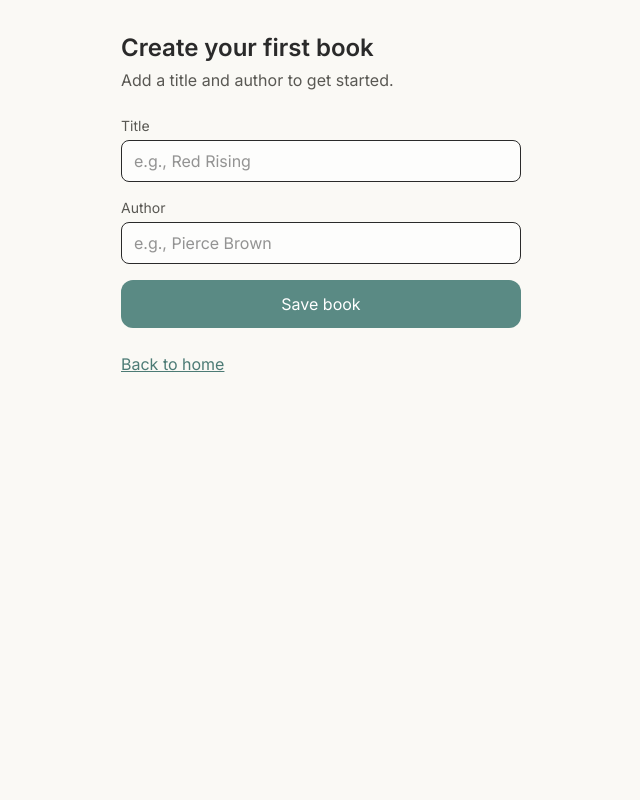
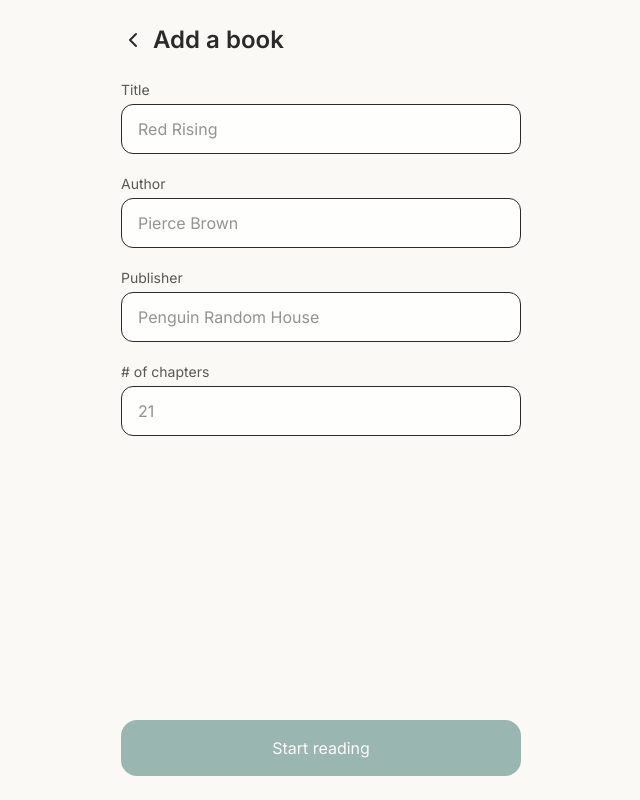
Before and after one commit to ignacio282/Studio-Project-AINotes, a Next.js app: page /books/new in a window 1280 px wide. Shown: the whole page, without its empty margins (319-959 px from the left). Built offline with nearby package versions, Linux system fonts and the light colour scheme.

Commit message:
Book creation
Pending test

```diff
--- a/app/api/books/route.ts
+++ b/app/api/books/route.ts
@@ -7,17 +7,35 @@ type Book = {
   id: string;
   title: string;
   author?: string | null;
+  publisher?: string | null;
+  total_chapters?: number | null;
+  cover_url?: string | null;
+  status?: string | null;
   created_at: string;
 };
 
 export async function GET() {
   try {
     const supabase = getServiceSupabase();
-    const { data, error } = await supabase
+    // Try extended fields first; fall back if columns are missing
+    let data: any[] | null = null;
+    let error: any = null;
+    {
+      const resp = await supabase
+        .from("books")
+        .select("id,title,author,publisher,total_chapters,cover_url,status,created_at")
+        .order("created_at", { ascending: false });
+      data = resp.data as any[] | null;
+      error = resp.error;
+    }
+    if (error) {
+      const resp = await supabase
         .from("books")
         .select("id,title,author,created_at")
         .order("created_at", { ascending: false });
-    if (error) throw error;
+      if (resp.error) throw resp.error;
+      data = resp.data as any[] | null;
+    }
     const books = (data ?? []) as Book[];
     return Response.json({ books });
   } catch (err) {
@@ -28,20 +46,44 @@ export async function GET() {
 
 export async function POST(req: NextRequest) {
   try {
-    const body = (await req.json()) as { title?: unknown; author?: unknown };
+    const body = (await req.json()) as {
+      title?: unknown;
+      author?: unknown;
+      publisher?: unknown;
+      totalChapters?: unknown;
+      coverUrl?: unknown;
+      status?: unknown;
+    };
     const title = typeof body.title === "string" ? body.title.trim() : "";
     const author = typeof body.author === "string" ? body.author.trim() : null;
+    const publisher = typeof body.publisher === "string" ? body.publisher.trim() : null;
+    const totalChaptersRaw = typeof body.totalChapters === "number" ? body.totalChapters : Number(body.totalChapters);
+    const total_chapters = Number.isFinite(totalChaptersRaw) && totalChaptersRaw > 0 ? Math.floor(totalChaptersRaw) : null;
+    const cover_url = typeof body.coverUrl === "string" ? body.coverUrl.trim() : null;
+    const status = typeof body.status === "string" ? body.status.trim() : null;
     if (!title) {
       return new Response(JSON.stringify({ error: "Title is required" }), { status: 400 });
     }
     const supabase = getServiceSupabase();
-    const { data, error } = await supabase
+    // Attempt insert with extended fields; if it fails due to missing columns, retry with minimal payload.
+    const attempt = async () =>
+      supabase
+        .from("books")
+        .insert({ title, author, publisher, total_chapters, cover_url, status })
+        .select("id,title,author,publisher,total_chapters,cover_url,status,created_at")
+        .single();
+
+    let { data, error } = await attempt();
+    if (error) {
+      const minimal = await supabase
         .from("books")
         .insert({ title, author })
         .select("id,title,author,created_at")
         .single();
-    if (error) throw error;
-    return Response.json({ book: data });
+      if (minimal.error) throw minimal.error;
+      data = minimal.data as any;
+    }
+    return Response.json({ book: data as Book });
   } catch (err) {
     const message = err instanceof Error ? err.message : "Unable to create book";
     return new Response(JSON.stringify({ error: message }), { status: 500 });
--- a/app/books/new/page.jsx
+++ b/app/books/new/page.jsx
@@ -1,31 +1,90 @@
 "use client";
 
-import Link from "next/link";
+import { useState } from "react";
+import { useRouter } from "next/navigation";
+
+function BackArrow({ onClick }) {
+  return (
+    <button type="button" onClick={onClick} aria-label="Go back" className="mr-2 text-[var(--color-text-main)]">
+      <svg viewBox="0 0 24 24" className="h-6 w-6" aria-hidden>
+        <path d="M15 18l-6-6 6-6" stroke="currentColor" strokeWidth="2" fill="none" strokeLinecap="round" strokeLinejoin="round" />
+      </svg>
+    </button>
+  );
+}
 
 export default function NewBookPage() {
-  function onSubmit(e) {
+  const router = useRouter();
+  const [form, setForm] = useState({ title: "", author: "", publisher: "", chapters: "" });
+  const [submitting, setSubmitting] = useState(false);
+  const [error, setError] = useState("");
+
+  const onChange = (e) => {
+    const { name, value } = e.target;
+    setForm((prev) => ({ ...prev, [name]: value }));
+  };
+
+  async function onSubmit(e) {
     e.preventDefault();
-    // Placeholder: API wire-up comes next step
-    alert("Book creation will be wired up next.");
+    setSubmitting(true);
+    setError("");
+    try {
+      const totalChapters = form.chapters ? Number(form.chapters) : undefined;
+      const payload = {
+        title: form.title,
+        author: form.author,
+        publisher: form.publisher || undefined,
+        totalChapters: Number.isFinite(totalChapters) && totalChapters > 0 ? totalChapters : undefined,
+        status: "reading",
+      };
+      const res = await fetch("/api/books", {
+        method: "POST",
+        headers: { "Content-Type": "application/json" },
+        body: JSON.stringify(payload),
+      });
+      if (!res.ok) {
+        let message = "Unable to create book";
+        try {
+          const err = await res.json();
+          if (err?.error) message = err.error;
+        } catch {}
+        throw new Error(message);
+      }
+      const data = await res.json();
+      const id = data?.book?.id;
+      if (id) {
+        try {
+          localStorage.setItem("rc.currentBookId", id);
+        } catch {}
+        router.push("/");
+      }
+    } catch (err) {
+      setError(err instanceof Error ? err.message : "Something went wrong");
+    } finally {
+      setSubmitting(false);
+    }
   }
 
   return (
-    <div className="mx-auto min-h-screen max-w-md bg-[var(--color-page)] px-6 py-8 text-[var(--color-text-main)]">
-      <header className="mb-6">
+    <div className="mx-auto flex min-h-screen max-w-md flex-col bg-[var(--color-page)] px-6 py-6 text-[var(--color-text-main)]">
+      <header className="mb-6 flex items-center">
+        <BackArrow onClick={() => router.back()} />
         <h1 className="text-2xl font-semibold" style={{ fontFamily: "var(--font-h1)" }}>
-          Create your first book
+          Add a book
         </h1>
-        <p className="mt-1 text-[var(--color-secondary)]">Add a title and author to get started.</p>
       </header>
 
-      <form onSubmit={onSubmit} className="space-y-4">
+      <form onSubmit={onSubmit} className="flex flex-1 flex-col">
+        <div className="space-y-5">
           <div>
             <label className="block text-sm text-[var(--color-secondary)]">Title</label>
             <input
               type="text"
               name="title"
-            placeholder="e.g., Red Rising"
-            className="mt-1 w-full rounded-lg border border-[color:var(--rc-color-text-secondary)/25%] bg-white/70 px-3 py-2 outline-none"
+              placeholder="Red Rising"
+              value={form.title}
+              onChange={onChange}
+              className="mt-1 w-full rounded-xl border border-[color:var(--rc-color-text-secondary)/35%] bg-white/80 px-4 py-3 outline-none"
               required
             />
           </div>
@@ -34,24 +93,51 @@ export default function NewBookPage() {
             <input
               type="text"
               name="author"
-            placeholder="e.g., Pierce Brown"
-            className="mt-1 w-full rounded-lg border border-[color:var(--rc-color-text-secondary)/25%] bg-white/70 px-3 py-2 outline-none"
+              placeholder="Pierce Brown"
+              value={form.author}
+              onChange={onChange}
+              className="mt-1 w-full rounded-xl border border-[color:var(--rc-color-text-secondary)/35%] bg-white/80 px-4 py-3 outline-none"
             />
           </div>
+          <div>
+            <label className="block text-sm text-[var(--color-secondary)]">Publisher</label>
+            <input
+              type="text"
+              name="publisher"
+              placeholder="Penguin Random House"
+              value={form.publisher}
+              onChange={onChange}
+              className="mt-1 w-full rounded-xl border border-[color:var(--rc-color-text-secondary)/35%] bg-white/80 px-4 py-3 outline-none"
+            />
+          </div>
+          <div>
+            <label className="block text-sm text-[var(--color-secondary)]"># of chapters</label>
+            <input
+              type="number"
+              inputMode="numeric"
+              min="1"
+              step="1"
+              name="chapters"
+              placeholder="21"
+              value={form.chapters}
+              onChange={onChange}
+              className="mt-1 w-full rounded-xl border border-[color:var(--rc-color-text-secondary)/35%] bg-white/80 px-4 py-3 outline-none"
+            />
+          </div>
+        </div>
 
+        {error ? <div className="mt-4 text-sm text-red-700">{error}</div> : null}
+
+        <div className="mt-auto pt-6">
           <button
             type="submit"
-          className="w-full rounded-xl bg-[var(--color-accent)] px-5 py-3 text-[var(--color-text-on-accent)]"
+            disabled={submitting || !form.title.trim()}
+            className="w-full rounded-2xl bg-[var(--color-accent)] px-5 py-4 text-center text-[var(--color-text-on-accent)] disabled:opacity-60"
           >
-          Save book
+            {submitting ? "Creating..." : "Start reading"}
           </button>
+        </div>
       </form>
-
-      <div className="mt-6">
-        <Link href="/" className="text-[var(--color-text-accent)] underline">
-          Back to home
-        </Link>
-      </div>
     </div>
   );
 }
--- a/app/page.jsx
+++ b/app/page.jsx
@@ -1728,6 +1728,19 @@ export default function JournalingPage() {
   const [isCharacterSheetOpen, setIsCharacterSheetOpen] = useState(false);
   const [characterSheet, setCharacterSheet] = useState({ name: "", role: "", shortBio: "", slug: "" });
   const [isCharacterLoading, setIsCharacterLoading] = useState(false);
+
+  // Adopt a book selected/created in the Book form
+  useEffect(() => {
+    try {
+      const id = localStorage.getItem("rc.currentBookId");
+      const isUuid = typeof id === "string" && /^(?:[0-9a-f]{8}-[0-9a-f]{4}-[1-5][0-9a-f]{3}-[89ab][0-9a-f]{3}-[0-9a-f]{12})$/i.test(id);
+      if (isUuid) {
+        setSession((prev) => ({ ...prev, bookId: id }));
+      }
+    } catch {
+      // ignore storage errors
+    }
+  }, []);
 
   useEffect(() => {
     if (scrollRef.current) {
```
Also changed, not shown: 1 other file (tests, documents, lock files or other folders). Lines whose indentation alone changed are shown as unchanged.
